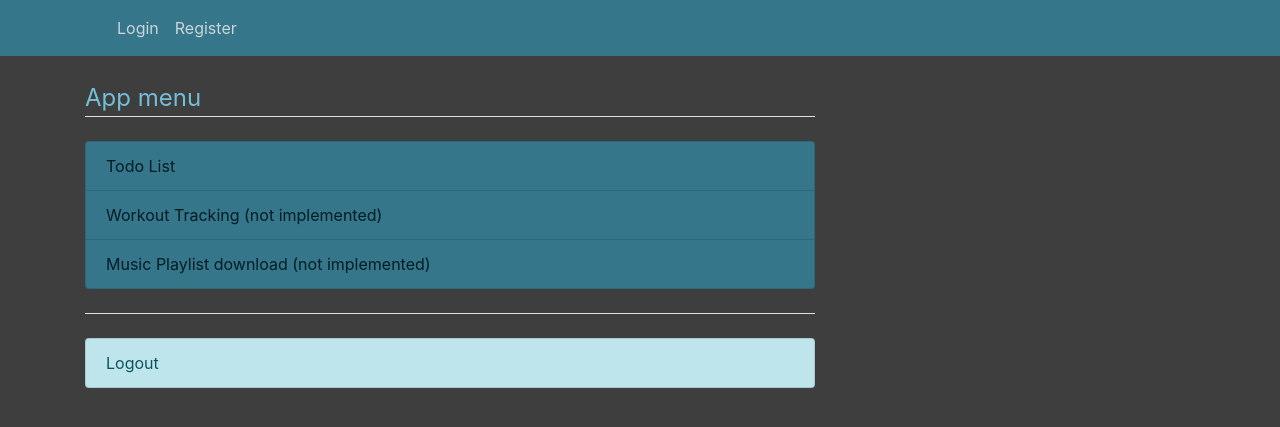
After one commit to RobotTWrecks/WebAppForHomeUse, a Python web app: template WebApp/templates/indexMenu.html in a window 1280 px wide. The commit adds this page. Shown: the top 427 px of the page. Run offline with Jinja, Linux system fonts and the light colour scheme; the template is opened without the code that fills it, so the values that code supplies are empty; some libraries are stand-ins or nearby versions.

Commit message:
Added menu page

```diff
--- a/WebApp/functions.py
+++ b/WebApp/functions.py
@@ -166,12 +166,12 @@ def removeItem(itemID, removedByUid):
             db.session.delete(myitem)
             db.session.commit()
     # TODO catch errors and be more helpful
-    except:
+    except Exception as err:
         db.session.rollback()
+        print(err)
 
 
 def checkDefaultPassword():
-    # TODO get default password
     # Get config
     config_file = confuse.Configuration('WebApp', __name__)
     config_file.set_file('config.yml')
--- /dev/null
+++ b/WebApp/templates/indexMenu.html
@@ -0,0 +1,27 @@
+{% extends "layout.html" %}
+{% block content %}
+    <legend class="border-bottom mb-4">
+        App menu
+    </legend>
+    <div class="list-group">
+        <a href="{{ url_for('listApp') }}" class="list-group-item list-group-item-action list-group-item-custom-blue">
+            Todo List
+        </a>
+
+        <a href="{{ url_for('index') }}" class="list-group-item list-group-item-action list-group-item-custom-blue">
+            Workout Tracking (not implemented)
+        </a>
+
+        <a href="{{ url_for('index') }}" class="list-group-item list-group-item-action list-group-item-custom-blue">
+            Music Playlist download (not implemented)
+        </a>
+    </div>
+
+    <legend class="border-bottom mt-4 mb-4"></legend>
+
+    <div class="list-group">
+        <a href="{{ url_for('logout') }}" class="list-group-item list-group-item-action list-group-item-info">
+            Logout
+        </a>
+    </div>
+{% endblock content %}
--- a/WebApp/templates/settings.html
+++ b/WebApp/templates/settings.html
@@ -16,11 +16,11 @@
                 (All Users)
             {% endif %}
         </a>
-        {% if current_user.isAdmin == 'true' %}
+
         <a href="{{ url_for('addInviteKey') }}" class="list-group-item list-group-item-action list-group-item-custom-blue">
             Add Invite Key
         </a>
-        {% endif %}
+
         <a href="{{ url_for('logout') }}" class="list-group-item list-group-item-action list-group-item-custom-blue">
             Logout
         </a>
```
Also changed, not shown: WebApp/routes.py (+11 -7 lines).
